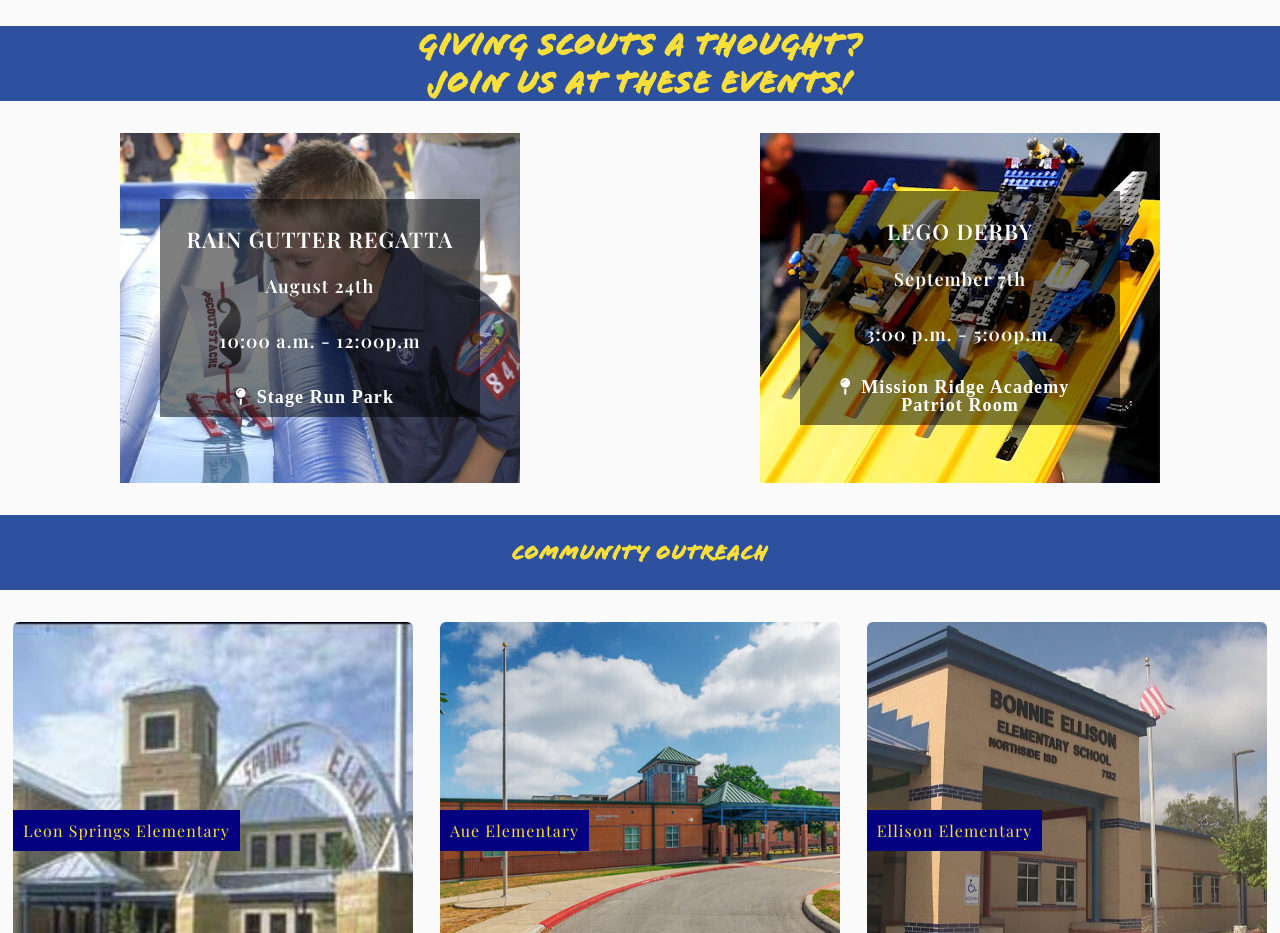
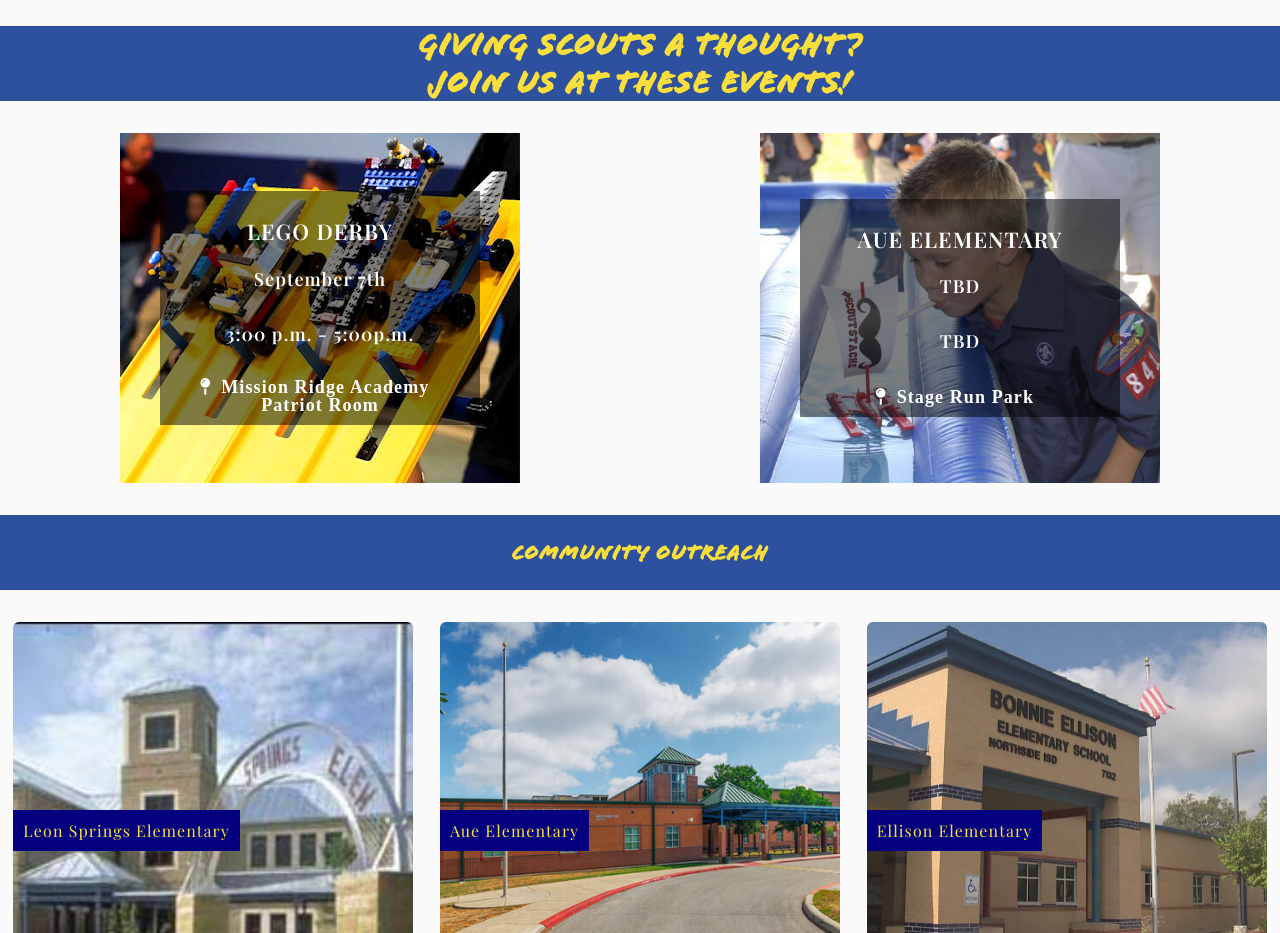
Before and after one commit to JamieGarcia123/cubscoutspack233, a plain HTML site: page index.html in a window 1280 px wide. Shown: the part 1020-1953 px from the top of the page. Drawn offline with Linux system fonts and the light colour scheme; a script that the page names is missing.

Commit message:
remvd raingutter, added aue TBD event

```diff
--- a/index.html
+++ b/index.html
@@ -49,20 +49,20 @@
             <h2 class="text-center flex-col"><div class="d-contents">GIVING SCOUTS A THOUGHT?</div><br/><span class="mobileHelp">JOIN US AT THESE EVENTS!</span></h2>
 
             <div class="asideContent">
-                <div class="col1 rainGutterBG max-col-w-400">
-                    <div class="overlay">
-                        <h3>RAIN GUTTER REGATTA</h3>
-                        <p>August 24th</p><br/>
-                        <p>10:00 a.m. - 12:00p.m</p><br/>
-                        <p><a aria-label="Directions to Stage Run's Park" target="_blank" style="color: #ffffff;" href="https://maps.app.goo.gl/1tLj5QPPXnJ363yW6?g_st=i"><span class="fa fa-map-pin"/>Stage Run Park</a></p>
-                    </div>
-                </div>
                 <div class="col1 derbyBG max-col-w-400 ">
                     <div class="overlay">
                     <h3>LEGO DERBY</h3>
                         <p>September 7th</p><br/>
                         <p>3:00 p.m. - 5:00p.m.</p><br/>
                         <p><a target="_blank" aria-label="Directions to Mission Ridge Academy" style="color: #ffffff;" href="https://maps.app.goo.gl/JQXnphY5RZ2w5FkH9"><span class="fa fa-map-pin"/>Mission Ridge Academy <br/>Patriot Room</a></p>
+                    </div>
+                </div>
+                <div class="col1 rainGutterBG max-col-w-400">
+                    <div class="overlay">
+                        <h3>AUE ELEMENTARY</h3>
+                        <p>TBD</p><br/>
+                        <p>TBD</p><br/>
+                        <p><a aria-label="Directions to Stage Run's Park" target="_blank" style="color: #ffffff;" href="https://maps.app.goo.gl/xk5PYhgJ418d5FRM7"><span class="fa fa-map-pin"/>Stage Run Park</a></p>
                     </div>
                 </div>
             </div>
```
